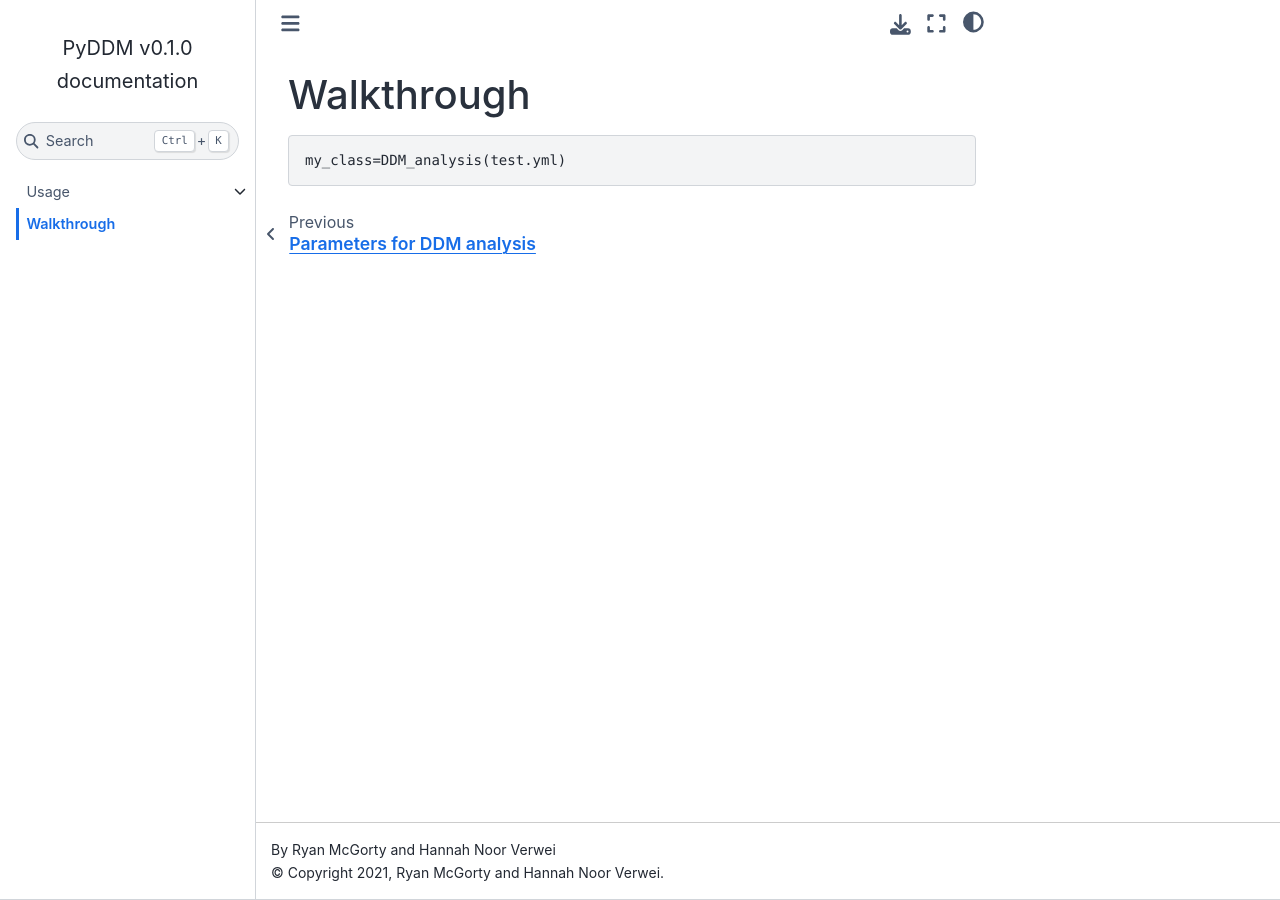
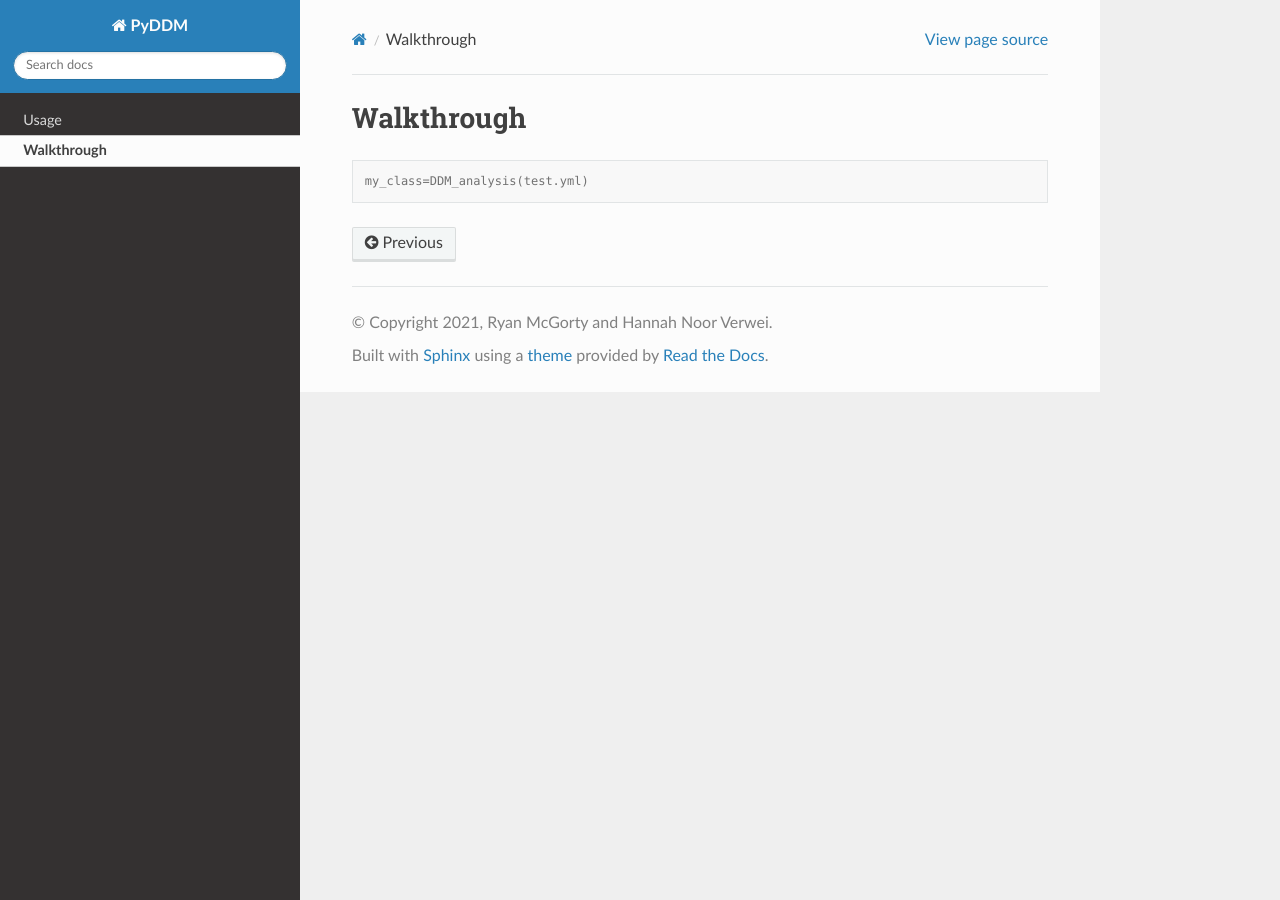
Before and after one commit to rmcgorty/PyDDM, a Sphinx documentation site: the page built from docs/source/walkthrough.rst, in a window 1280 px wide. Built offline with Sphinx 7.4.7 and the Read the Docs theme 2.0.0, drawn with Linux system fonts in a browser that asks for light colours; formulas are drawn with MathJax 3.

Commit message:
Update conf.py

```diff
--- a/docs/source/conf.py
+++ b/docs/source/conf.py
@@ -11,6 +11,7 @@
 # documentation root, use os.path.abspath to make it absolute, like shown here.
 #
 import os
+import sphinx_rtd_theme
 # sys.path.insert(0, os.path.abspath('.'))
 #pathlib.Path(__file__).parents[2].resolve().as_posix
 import pathlib
@@ -40,7 +41,8 @@ extensions = [ 'sphinx.ext.duration',
     'sphinx.ext.autodoc',
      'sphinx.ext.autosummary',
      'sphinx.ext.imgmath',
-     'sphinx.ext.napoleon'
+     'sphinx.ext.napoleon',
+     'sphinx_rtd_theme' #pip install sphinx_rtd_theme
 ]
 autosummary_generate = True
 autosummary_generate_overwrite = True
@@ -69,9 +71,10 @@ exclude_patterns = []
 # The theme to use for HTML and HTML Help pages.  See the documentation for
 # a list of builtin themes.
 #
-html_theme = 'sphinx_book_theme'
+#html_theme = 'sphinx_book_theme'
+html_theme = 'sphinx_rtd_theme'
 
 # Add any paths that contain custom static files (such as style sheets) here,
 # relative to this directory. They are copied after the builtin static files,
 # so a file named "default.css" will overwrite the builtin "default.css".
-html_static_path = ['_static']
+#html_static_path = ['_static']
```
